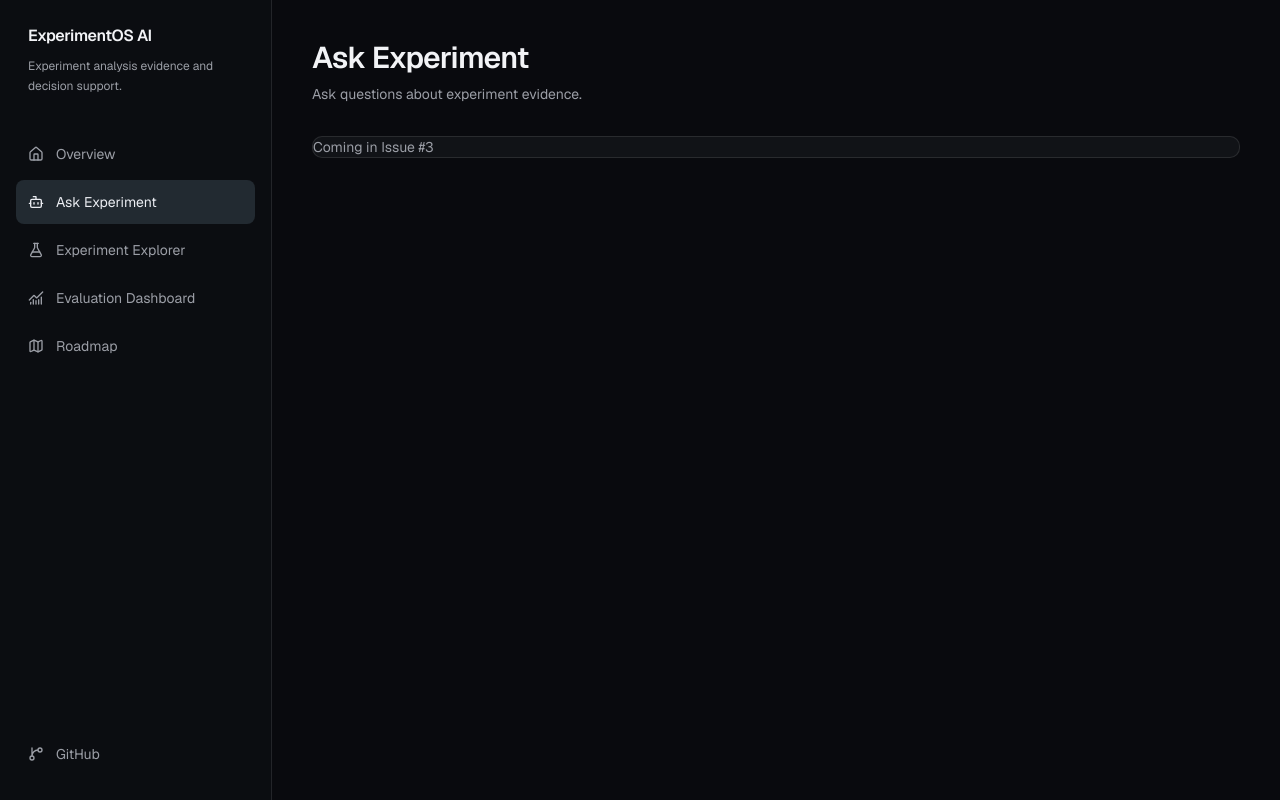
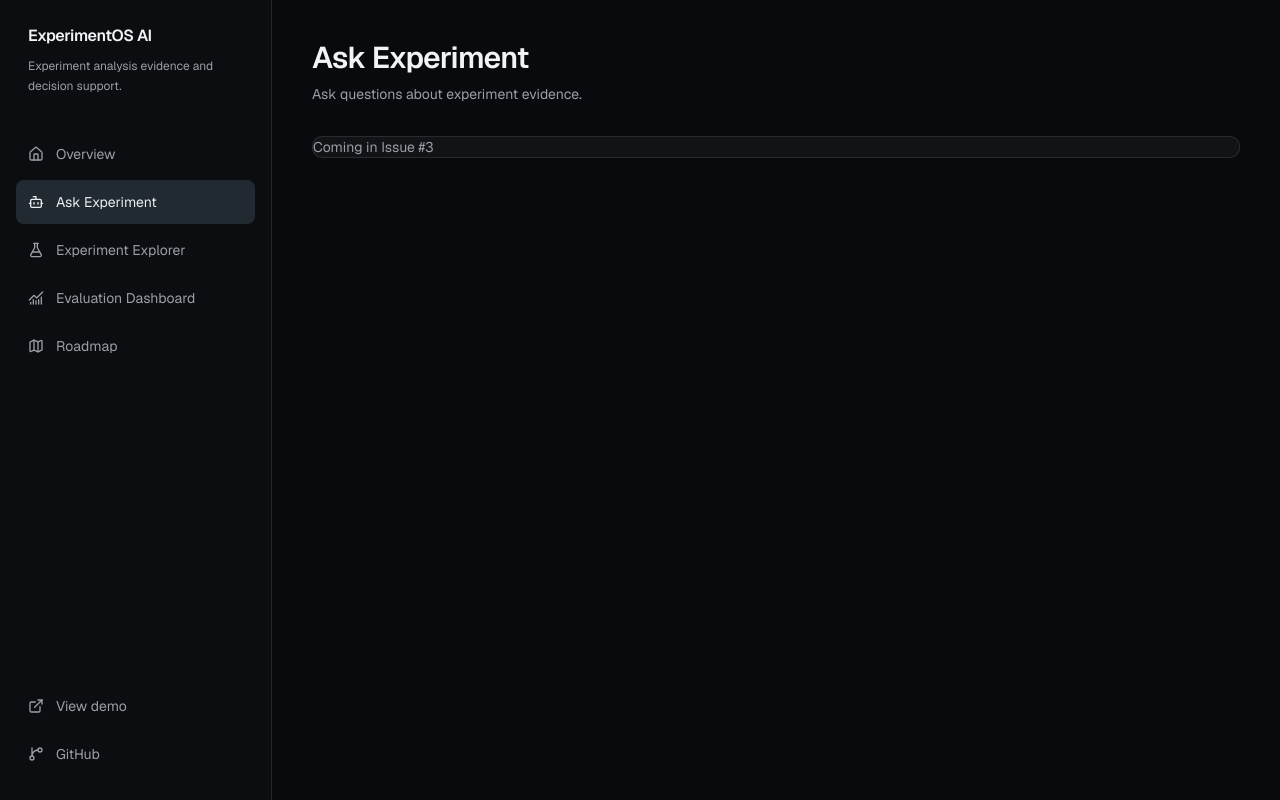
Before and after one commit to archeltaneka/ExperimentOS-AI, a Next.js app in the folder apps/web/: page /ask-experiment in a window 1280 px wide. Built offline with nearby package versions, Linux system fonts and the light colour scheme.

Commit message:
[Improvement] Add demo navigation action

```diff
--- a/apps/web/components/application-shell.tsx
+++ b/apps/web/components/application-shell.tsx
@@ -1,8 +1,8 @@
 import type { ReactNode } from "react";
-import { GitBranch } from "lucide-react";
+import { ExternalLink, GitBranch } from "lucide-react";
 import { MobileNavigation } from "@/components/mobile-navigation";
 import { Navigation } from "@/components/navigation";
 
 export function ApplicationShell({ children }: { children: ReactNode }) {
-  return <div className="min-h-screen lg:grid lg:grid-cols-[17rem_minmax(0,1fr)]"><aside className="sticky top-0 hidden h-screen border-r bg-card/35 px-4 py-6 lg:flex lg:flex-col"><div className="mb-9 px-3"><p className="font-semibold tracking-tight">ExperimentOS AI</p><p className="mt-2 text-xs leading-5 text-muted-foreground">Experiment analysis evidence and decision support.</p></div><Navigation /><a className="mt-auto flex min-h-11 items-center gap-3 rounded-md px-3 text-sm text-muted-foreground hover:bg-muted hover:text-foreground focus-visible:outline-none focus-visible:ring-2 focus-visible:ring-ring" href="https://github.com/archeltaneka/ExperimentOS-AI"><GitBranch aria-hidden="true" className="size-4" />GitHub</a></aside><div className="min-w-0"><header className="flex h-16 items-center justify-between border-b px-5 sm:px-8 lg:hidden"><span className="font-semibold">ExperimentOS AI</span><MobileNavigation /></header><main>{children}</main></div></div>;
+  return <div className="min-h-screen lg:grid lg:grid-cols-[17rem_minmax(0,1fr)]"><aside className="sticky top-0 hidden h-screen border-r bg-card/35 px-4 py-6 lg:flex lg:flex-col"><div className="mb-9 px-3"><p className="font-semibold tracking-tight">ExperimentOS AI</p><p className="mt-2 text-xs leading-5 text-muted-foreground">Experiment analysis evidence and decision support.</p></div><Navigation /><div className="mt-auto space-y-1"><a className="flex min-h-11 items-center gap-3 rounded-md px-3 text-sm text-muted-foreground hover:bg-muted hover:text-foreground focus-visible:outline-none focus-visible:ring-2 focus-visible:ring-ring" href="/"><ExternalLink aria-hidden="true" className="size-4" />View demo</a><a className="flex min-h-11 items-center gap-3 rounded-md px-3 text-sm text-muted-foreground hover:bg-muted hover:text-foreground focus-visible:outline-none focus-visible:ring-2 focus-visible:ring-ring" href="https://github.com/archeltaneka/ExperimentOS-AI"><GitBranch aria-hidden="true" className="size-4" />GitHub</a></div></aside><div className="min-w-0"><header className="flex h-16 items-center justify-between border-b px-5 sm:px-8 lg:hidden"><span className="font-semibold">ExperimentOS AI</span><MobileNavigation /></header><main>{children}</main></div></div>;
 }
```
Also changed, not shown: 1 other file (tests, documents, lock files or other folders).
